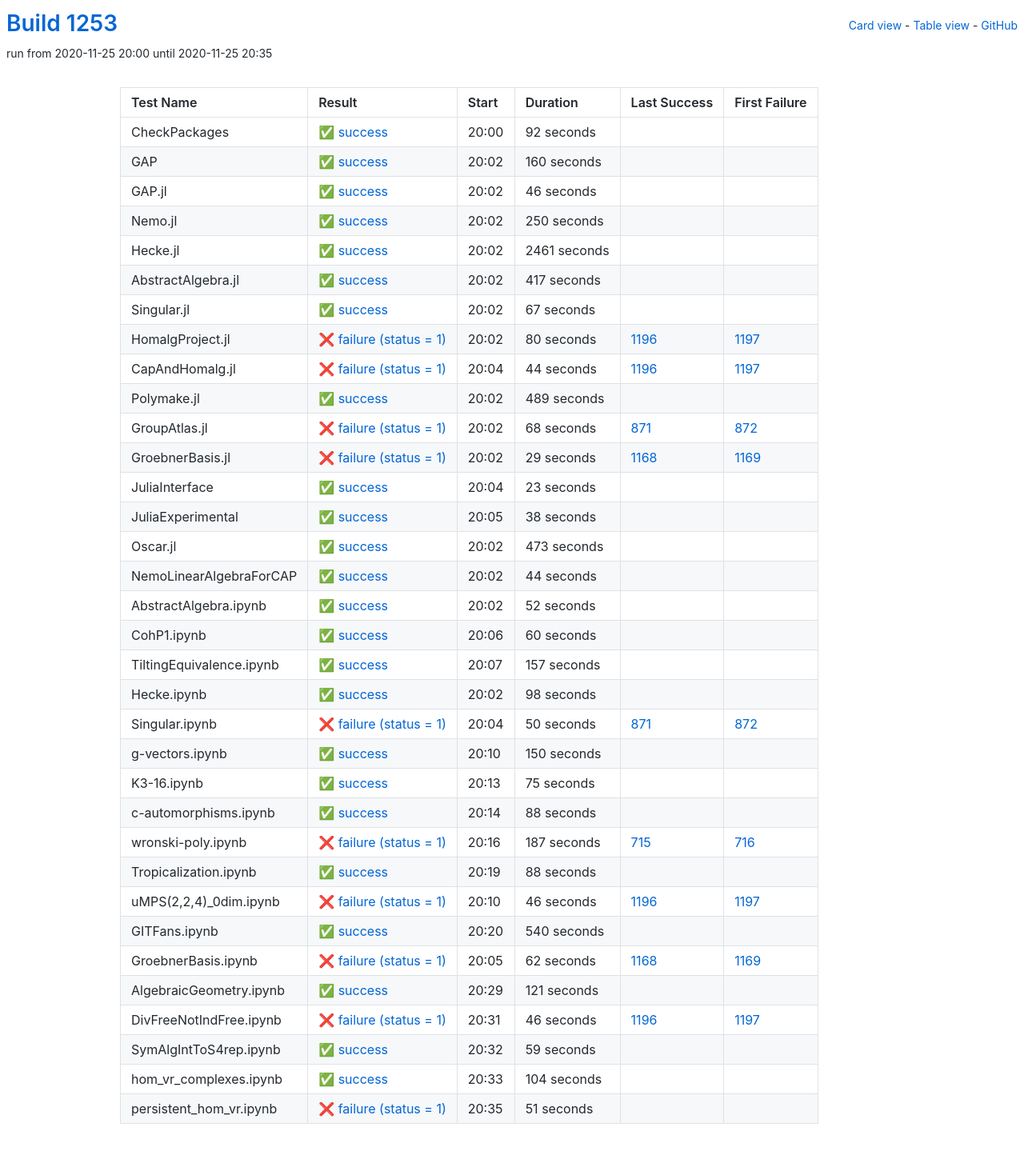
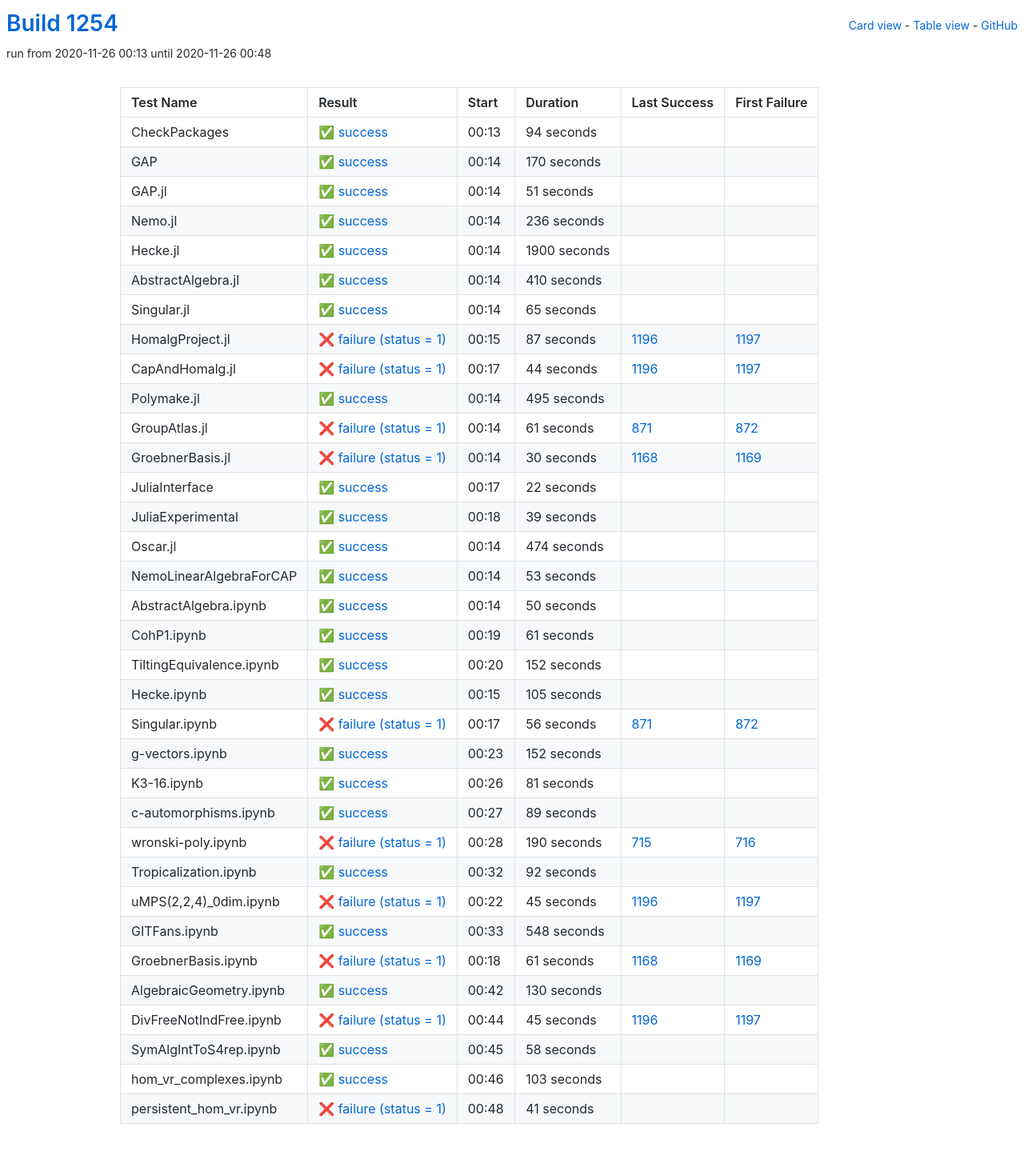
Before and after one commit to oscar-system/oscar-ci-status-stable, a Jekyll site: the page built from table.html, in a window 1280 px wide. Shown: the whole page at 80% size. Built offline with Jekyll 4.4.1, drawn with Linux system fonts in a browser that asks for light colours.

Commit message:
Build #1254

```diff
--- a/_data/ci.yml
+++ b/_data/ci.yml
@@ -1,6 +1,6 @@
 ---
-build: 1253
-build_url: https://oscarci.mathematik.uni-kl.de/job/oscar-stable/1253/
+build: 1254
+build_url: https://oscarci.mathematik.uni-kl.de/job/oscar-stable/1254/
 job: oscar-stable
 organization: oscar-system
 repo: oscar-ci-status-stable
@@ -8,104 +8,104 @@ repourl: https://github.com/oscar-system/oscar-ci-status-stable
 tests:
 - name: CheckPackages
   id: checkpackages
-  log: https://oscarci.mathematik.uni-kl.de/job/oscar-stable/1253/artifact/logs/build-1253/CheckPackages.log
-  start: 2020-11-25 20:00
+  log: https://oscarci.mathematik.uni-kl.de/job/oscar-stable/1254/artifact/logs/build-1254/CheckPackages.log
+  start: 2020-11-26 00:13
   success: true
   exitcode: 0
   status: success
-  duration: 92
+  duration: 94
   last_success: false
   last_success_url:
   first_failure: false
   first_failure_url:
 - name: GAP
   id: gap
-  log: https://oscarci.mathematik.uni-kl.de/job/oscar-stable/1253/artifact/logs/build-1253/GAP.log
-  start: 2020-11-25 20:02
+  log: https://oscarci.mathematik.uni-kl.de/job/oscar-stable/1254/artifact/logs/build-1254/GAP.log
+  start: 2020-11-26 00:14
   success: true
   exitcode: 0
   status: success
-  duration: 160
+  duration: 170
   last_success: false
   last_success_url:
   first_failure: false
   first_failure_url:
 - name: GAP.jl
   id: gap-jl
-  log: https://oscarci.mathematik.uni-kl.de/job/oscar-stable/1253/artifact/logs/build-1253/GAP.jl.log
-  start: 2020-11-25 20:02
+  log: https://oscarci.mathematik.uni-kl.de/job/oscar-stable/1254/artifact/logs/build-1254/GAP.jl.log
+  start: 2020-11-26 00:14
   success: true
   exitcode: 0
   status: success
-  duration: 46
+  duration: 51
   last_success: false
   last_success_url:
   first_failure: false
   first_failure_url:
 - name: Nemo.jl
   id: nemo-jl
-  log: https://oscarci.mathematik.uni-kl.de/job/oscar-stable/1253/artifact/logs/build-1253/Nemo.jl.log
-  start: 2020-11-25 20:02
+  log: https://oscarci.mathematik.uni-kl.de/job/oscar-stable/1254/artifact/logs/build-1254/Nemo.jl.log
+  start: 2020-11-26 00:14
   success: true
   exitcode: 0
   status: success
-  duration: 250
+  duration: 236
   last_success: false
   last_success_url:
   first_failure: false
   first_failure_url:
 - name: Hecke.jl
   id: hecke-jl
-  log: https://oscarci.mathematik.uni-kl.de/job/oscar-stable/1253/artifact/logs/build-1253/Hecke.jl.log
-  start: 2020-11-25 20:02
+  log: https://oscarci.mathematik.uni-kl.de/job/oscar-stable/1254/artifact/logs/build-1254/Hecke.jl.log
+  start: 2020-11-26 00:14
   success: true
   exitcode: 0
   status: success
-  duration: 2461
+  duration: 1900
   last_success: false
   last_success_url:
   first_failure: false
   first_failure_url:
 - name: AbstractAlgebra.jl
   id: abstractalgebra-jl
-  log: https://oscarci.mathematik.uni-kl.de/job/oscar-stable/1253/artifact/logs/build-1253/AbstractAlgebra.jl.log
-  start: 2020-11-25 20:02
+  log: https://oscarci.mathematik.uni-kl.de/job/oscar-stable/1254/artifact/logs/build-1254/AbstractAlgebra.jl.log
+  start: 2020-11-26 00:14
   success: true
   exitcode: 0
   status: success
-  duration: 417
+  duration: 410
   last_success: false
   last_success_url:
   first_failure: false
   first_failure_url:
 - name: Singular.jl
   id: singular-jl
-  log: https://oscarci.mathematik.uni-kl.de/job/oscar-stable/1253/artifact/logs/build-1253/Singular.jl.log
-  start: 2020-11-25 20:02
+  log: https://oscarci.mathematik.uni-kl.de/job/oscar-stable/1254/artifact/logs/build-1254/Singular.jl.log
+  start: 2020-11-26 00:14
   success: true
   exitcode: 0
   status: success
-  duration: 67
+  duration: 65
   last_success: false
   last_success_url:
   first_failure: false
   first_failure_url:
 - name: HomalgProject.jl
   id: homalgproject-jl
-  log: https://oscarci.mathematik.uni-kl.de/job/oscar-stable/1253/artifact/logs/build-1253/HomalgProject.jl.log
-  start: 2020-11-25 20:02
+  log: https://oscarci.mathematik.uni-kl.de/job/oscar-stable/1254/artifact/logs/build-1254/HomalgProject.jl.log
+  start: 2020-11-26 00:15
   success: false
   exitcode: 1
   status: failure
-  duration: 80
+  duration: 87
   last_success: 1196
   last_success_url: https://oscarci.mathematik.uni-kl.de/job/oscar-stable/1196/
   first_failure: 1197
   first_failure_url: https://oscarci.mathematik.uni-kl.de/job/oscar-stable/1197/
 - name: CapAndHomalg.jl
   id: capandhomalg-jl
-  log: https://oscarci.mathematik.uni-kl.de/job/oscar-stable/1253/artifact/logs/build-1253/CapAndHomalg.jl.log
-  start: 2020-11-25 20:04
+  log: https://oscarci.mathematik.uni-kl.de/job/oscar-stable/1254/artifact/logs/build-1254/CapAndHomalg.jl.log
+  start: 2020-11-26 00:17
   success: false
   exitcode: 1
   status: failure
@@ -116,300 +116,300 @@ tests:
   first_failure_url: https://oscarci.mathematik.uni-kl.de/job/oscar-stable/1197/
 - name: Polymake.jl
   id: polymake-jl
-  log: https://oscarci.mathematik.uni-kl.de/job/oscar-stable/1253/artifact/logs/build-1253/Polymake.jl.log
-  start: 2020-11-25 20:02
+  log: https://oscarci.mathematik.uni-kl.de/job/oscar-stable/1254/artifact/logs/build-1254/Polymake.jl.log
+  start: 2020-11-26 00:14
   success: true
   exitcode: 0
   status: success
-  duration: 489
+  duration: 495
   last_success: false
   last_success_url:
   first_failure: false
   first_failure_url:
 - name: GroupAtlas.jl
   id: groupatlas-jl
-  log: https://oscarci.mathematik.uni-kl.de/job/oscar-stable/1253/artifact/logs/build-1253/GroupAtlas.jl.log
-  start: 2020-11-25 20:02
+  log: https://oscarci.mathematik.uni-kl.de/job/oscar-stable/1254/artifact/logs/build-1254/GroupAtlas.jl.log
+  start: 2020-11-26 00:14
   success: false
   exitcode: 1
   status: failure
-  duration: 68
+  duration: 61
   last_success: 871
   last_success_url: https://oscarci.mathematik.uni-kl.de/job/oscar-stable/871/
   first_failure: 872
   first_failure_url: https://oscarci.mathematik.uni-kl.de/job/oscar-stable/872/
 - name: GroebnerBasis.jl
   id: groebnerbasis-jl
-  log: https://oscarci.mathematik.uni-kl.de/job/oscar-stable/1253/artifact/logs/build-1253/GroebnerBasis.jl.log
-  start: 2020-11-25 20:02
+  log: https://oscarci.mathematik.uni-kl.de/job/oscar-stable/1254/artifact/logs/build-1254/GroebnerBasis.jl.log
+  start: 2020-11-26 00:14
   success: false
   exitcode: 1
   status: failure
-  duration: 29
+  duration: 30
   last_success: 1168
   last_success_url: https://oscarci.mathematik.uni-kl.de/job/oscar-stable/1168/
   first_failure: 1169
   first_failure_url: https://oscarci.mathematik.uni-kl.de/job/oscar-stable/1169/
 - name: JuliaInterface
   id: juliainterface
-  log: https://oscarci.mathematik.uni-kl.de/job/oscar-stable/1253/artifact/logs/build-1253/JuliaInterface.log
-  start: 2020-11-25 20:04
+  log: https://oscarci.mathematik.uni-kl.de/job/oscar-stable/1254/artifact/logs/build-1254/JuliaInterface.log
+  start: 2020-11-26 00:17
   success: true
   exitcode: 0
   status: success
-  duration: 23
+  duration: 22
   last_success: false
   last_success_url:
   first_failure: false
   first_failure_url:
 - name: JuliaExperimental
   id: juliaexperimental
-  log: https://oscarci.mathematik.uni-kl.de/job/oscar-stable/1253/artifact/logs/build-1253/JuliaExperimental.log
-  start: 2020-11-25 20:05
+  log: https://oscarci.mathematik.uni-kl.de/job/oscar-stable/1254/artifact/logs/build-1254/JuliaExperimental.log
+  start: 2020-11-26 00:18
   success: true
   exitcode: 0
   status: success
-  duration: 38
+  duration: 39
   last_success: false
   last_success_url:
   first_failure: false
   first_failure_url:
 - name: Oscar.jl
   id: oscar-jl
-  log: https://oscarci.mathematik.uni-kl.de/job/oscar-stable/1253/artifact/logs/build-1253/Oscar.jl.log
-  start: 2020-11-25 20:02
+  log: https://oscarci.mathematik.uni-kl.de/job/oscar-stable/1254/artifact/logs/build-1254/Oscar.jl.log
+  start: 2020-11-26 00:14
   success: true
   exitcode: 0
   status: success
-  duration: 473
+  duration: 474
   last_success: false
   last_success_url:
   first_failure: false
   first_failure_url:
 - name: NemoLinearAlgebraForCAP
   id: nemolinearalgebraforcap
-  log: https://oscarci.mathematik.uni-kl.de/job/oscar-stable/1253/artifact/logs/build-1253/NemoLinearAlgebraForCAP.log
-  start: 2020-11-25 20:02
+  log: https://oscarci.mathematik.uni-kl.de/job/oscar-stable/1254/artifact/logs/build-1254/NemoLinearAlgebraForCAP.log
+  start: 2020-11-26 00:14
   success: true
   exitcode: 0
   status: success
-  duration: 44
+  duration: 53
   last_success: false
   last_success_url:
   first_failure: false
   first_failure_url:
 - name: AbstractAlgebra.ipynb
   id: abstractalgebra-ipynb
-  log: https://oscarci.mathematik.uni-kl.de/job/oscar-stable/1253/artifact/logs/build-1253/AbstractAlgebra.ipynb.log
-  start: 2020-11-25 20:02
+  log: https://oscarci.mathematik.uni-kl.de/job/oscar-stable/1254/artifact/logs/build-1254/AbstractAlgebra.ipynb.log
+  start: 2020-11-26 00:14
   success: true
   exitcode: 0
   status: success
-  duration: 52
+  duration: 50
   last_success: false
   last_success_url:
   first_failure: false
   first_failure_url:
 - name: CohP1.ipynb
   id: cohp1-ipynb
-  log: https://oscarci.mathematik.uni-kl.de/job/oscar-stable/1253/artifact/logs/build-1253/CohP1.ipynb.log
-  start: 2020-11-25 20:06
+  log: https://oscarci.mathematik.uni-kl.de/job/oscar-stable/1254/artifact/logs/build-1254/CohP1.ipynb.log
+  start: 2020-11-26 00:19
   success: true
   exitcode: 0
   status: success
-  duration: 60
+  duration: 61
   last_success: false
   last_success_url:
   first_failure: false
   first_failure_url:
 - name: TiltingEquivalence.ipynb
   id: tiltingequivalence-ipynb
-  log: https://oscarci.mathematik.uni-kl.de/job/oscar-stable/1253/artifact/logs/build-1253/TiltingEquivalence.ipynb.log
-  start: 2020-11-25 20:07
+  log: https://oscarci.mathematik.uni-kl.de/job/oscar-stable/1254/artifact/logs/build-1254/TiltingEquivalence.ipynb.log
+  start: 2020-11-26 00:20
   success: true
   exitcode: 0
   status: success
-  duration: 157
+  duration: 152
   last_success: false
   last_success_url:
   first_failure: false
   first_failure_url:
 - name: Hecke.ipynb
   id: hecke-ipynb
-  log: https://oscarci.mathematik.uni-kl.de/job/oscar-stable/1253/artifact/logs/build-1253/Hecke.ipynb.log
-  start: 2020-11-25 20:02
+  log: https://oscarci.mathematik.uni-kl.de/job/oscar-stable/1254/artifact/logs/build-1254/Hecke.ipynb.log
+  start: 2020-11-26 00:15
   success: true
   exitcode: 0
   status: success
-  duration: 98
+  duration: 105
   last_success: false
   last_success_url:
   first_failure: false
   first_failure_url:
 - name: Singular.ipynb
   id: singular-ipynb
-  log: https://oscarci.mathematik.uni-kl.de/job/oscar-stable/1253/artifact/logs/build-1253/Singular.ipynb.log
-  start: 2020-11-25 20:04
+  log: https://oscarci.mathematik.uni-kl.de/job/oscar-stable/1254/artifact/logs/build-1254/Singular.ipynb.log
+  start: 2020-11-26 00:17
   success: false
   exitcode: 1
   status: failure
-  duration: 50
+  duration: 56
   last_success: 871
   last_success_url: https://oscarci.mathematik.uni-kl.de/job/oscar-stable/871/
   first_failure: 872
   first_failure_url: https://oscarci.mathematik.uni-kl.de/job/oscar-stable/872/
 - name: g-vectors.ipynb
   id: g-vectors-ipynb
-  log: https://oscarci.mathematik.uni-kl.de/job/oscar-stable/1253/artifact/logs/build-1253/g-vectors.ipynb.log
-  start: 2020-11-25 20:10
+  log: https://oscarci.mathematik.uni-kl.de/job/oscar-stable/1254/artifact/logs/build-1254/g-vectors.ipynb.log
+  start: 2020-11-26 00:23
   success: true
   exitcode: 0
   status: success
-  duration: 150
+  duration: 152
   last_success: false
   last_success_url:
   first_failure: false
   first_failure_url:
 - name: K3-16.ipynb
   id: k3-16-ipynb
-  log: https://oscarci.mathematik.uni-kl.de/job/oscar-stable/1253/artifact/logs/build-1253/K3-16.ipynb.log
-  start: 2020-11-25 20:13
+  log: https://oscarci.mathematik.uni-kl.de/job/oscar-stable/1254/artifact/logs/build-1254/K3-16.ipynb.log
+  start: 2020-11-26 00:26
   success: true
   exitcode: 0
   status: success
-  duration: 75
+  duration: 81
   last_success: false
   last_success_url:
   first_failure: false
   first_failure_url:
 - name: c-automorphisms.ipynb
   id: c-automorphisms-ipynb
-  log: https://oscarci.mathematik.uni-kl.de/job/oscar-stable/1253/artifact/logs/build-1253/c-automorphisms.ipynb.log
-  start: 2020-11-25 20:14
+  log: https://oscarci.mathematik.uni-kl.de/job/oscar-stable/1254/artifact/logs/build-1254/c-automorphisms.ipynb.log
+  start: 2020-11-26 00:27
   success: true
   exitcode: 0
   status: success
-  duration: 88
+  duration: 89
   last_success: false
   last_success_url:
   first_failure: false
   first_failure_url:
 - name: wronski-poly.ipynb
   id: wronski-poly-ipynb
-  log: https://oscarci.mathematik.uni-kl.de/job/oscar-stable/1253/artifact/logs/build-1253/wronski-poly.ipynb.log
-  start: 2020-11-25 20:16
+  log: https://oscarci.mathematik.uni-kl.de/job/oscar-stable/1254/artifact/logs/build-1254/wronski-poly.ipynb.log
+  start: 2020-11-26 00:28
   success: false
   exitcode: 1
   status: failure
-  duration: 187
+  duration: 190
   last_success: 715
   last_success_url: https://oscarci.mathematik.uni-kl.de/job/oscar-stable/715/
   first_failure: 716
   first_failure_url: https://oscarci.mathematik.uni-kl.de/job/oscar-stable/716/
 - name: Tropicalization.ipynb
   id: tropicalization-ipynb
-  log: https://oscarci.mathematik.uni-kl.de/job/oscar-stable/1253/artifact/logs/build-1253/Tropicalization.ipynb.log
-  start: 2020-11-25 20:19
+  log: https://oscarci.mathematik.uni-kl.de/job/oscar-stable/1254/artifact/logs/build-1254/Tropicalization.ipynb.log
+  start: 2020-11-26 00:32
   success: true
   exitcode: 0
   status: success
-  duration: 88
+  duration: 92
   last_success: false
   last_success_url:
   first_failure: false
   first_failure_url:
 - name: uMPS(2,2,4)_0dim.ipynb
   id: umps-2-2-4-0dim-ipynb
-  log: https://oscarci.mathematik.uni-kl.de/job/oscar-stable/1253/artifact/logs/build-1253/uMPS-2-2-4-_0dim.ipynb.log
-  start: 2020-11-25 20:10
+  log: https://oscarci.mathematik.uni-kl.de/job/oscar-stable/1254/artifact/logs/build-1254/uMPS-2-2-4-_0dim.ipynb.log
+  start: 2020-11-26 00:22
   success: false
   exitcode: 1
   status: failure
-  duration: 46
+  duration: 45
   last_success: 1196
   last_success_url: https://oscarci.mathematik.uni-kl.de/job/oscar-stable/1196/
   first_failure: 1197
   first_failure_url: https://oscarci.mathematik.uni-kl.de/job/oscar-stable/1197/
 - name: GITFans.ipynb
   id: gitfans-ipynb
-  log: https://oscarci.mathematik.uni-kl.de/job/oscar-stable/1253/artifact/logs/build-1253/GITFans.ipynb.log
-  start: 2020-11-25 20:20
+  log: https://oscarci.mathematik.uni-kl.de/job/oscar-stable/1254/artifact/logs/build-1254/GITFans.ipynb.log
+  start: 2020-11-26 00:33
   success: true
   exitcode: 0
   status: success
-  duration: 540
+  duration: 548
   last_success: false
   last_success_url:
   first_failure: false
   first_failure_url:
 - name: GroebnerBasis.ipynb
   id: groebnerbasis-ipynb
-  log: https://oscarci.mathematik.uni-kl.de/job/oscar-stable/1253/artifact/logs/build-1253/GroebnerBasis.ipynb.log
-  start: 2020-11-25 20:05
+  log: https://oscarci.mathematik.uni-kl.de/job/oscar-stable/1254/artifact/logs/build-1254/GroebnerBasis.ipynb.log
+  start: 2020-11-26 00:18
   success: false
   exitcode: 1
   status: failure
-  duration: 62
+  duration: 61
   last_success: 1168
   last_success_url: https://oscarci.mathematik.uni-kl.de/job/oscar-stable/1168/
   first_failure: 1169
   first_failure_url: https://oscarci.mathematik.uni-kl.de/job/oscar-stable/1169/
 - name: AlgebraicGeometry.ipynb
   id: algebraicgeometry-ipynb
-  log: https://oscarci.mathematik.uni-kl.de/job/oscar-stable/1253/artifact/logs/build-1253/AlgebraicGeometry.ipynb.log
-  start: 2020-11-25 20:29
+  log: https://oscarci.mathematik.uni-kl.de/job/oscar-stable/1254/artifact/logs/build-1254/AlgebraicGeometry.ipynb.log
+  start: 2020-11-26 00:42
   success: true
   exitcode: 0
   status: success
-  duration: 121
+  duration: 130
   last_success: false
   last_success_url:
   first_failure: false
   first_failure_url:
 - name: DivFreeNotIndFree.ipynb
   id: divfreenotindfree-ipynb
-  log: https://oscarci.mathematik.uni-kl.de/job/oscar-stable/1253/artifact/logs/build-1253/DivFreeNotIndFree.ipynb.log
-  start: 2020-11-25 20:31
+  log: https://oscarci.mathematik.uni-kl.de/job/oscar-stable/1254/artifact/logs/build-1254/DivFreeNotIndFree.ipynb.log
+  start: 2020-11-26 00:44
   success: false
   exitcode: 1
   status: failure
-  duration: 46
+  duration: 45
   last_success: 1196
   last_success_url: https://oscarci.mathematik.uni-kl.de/job/oscar-stable/1196/
   first_failure: 1197
   first_failure_url: https://oscarci.mathematik.uni-kl.de/job/oscar-stable/1197/
 - name: SymAlgIntToS4rep.ipynb
   id: symalginttos4rep-ipynb
-  log: https://oscarci.mathematik.uni-kl.de/job/oscar-stable/1253/artifact/logs/build-1253/SymAlgIntToS4rep.ipynb.log
-  start: 2020-11-25 20:32
+  log: https://oscarci.mathematik.uni-kl.de/job/oscar-stable/1254/artifact/logs/build-1254/SymAlgIntToS4rep.ipynb.log
+  start: 2020-11-26 00:45
   success: true
   exitcode: 0
   status: success
-  duration: 59
+  duration: 58
   last_success: false
   last_success_url:
   first_failure: false
   first_failure_url:
 - name: hom_vr_complexes.ipynb
   id: hom-vr-complexes-ipynb
-  log: https://oscarci.mathematik.uni-kl.de/job/oscar-stable/1253/artifact/logs/build-1253/hom_vr_complexes.ipynb.log
-  start: 2020-11-25 20:33
+  log: https://oscarci.mathematik.uni-kl.de/job/oscar-stable/1254/artifact/logs/build-1254/hom_vr_complexes.ipynb.log
+  start: 2020-11-26 00:46
   success: true
   exitcode: 0
   status: success
-  duration: 104
+  duration: 103
   last_success: false
   last_success_url:
   first_failure: false
   first_failure_url:
 - name: persistent_hom_vr.ipynb
   id: persistent-hom-vr-ipynb
-  log: https://oscarci.mathematik.uni-kl.de/job/oscar-stable/1253/artifact/logs/build-1253/persistent_hom_vr.ipynb.log
-  start: 2020-11-25 20:35
+  log: https://oscarci.mathematik.uni-kl.de/job/oscar-stable/1254/artifact/logs/build-1254/persistent_hom_vr.ipynb.log
+  start: 2020-11-26 00:48
   success: false
   exitcode: 1
   status: failure
-  duration: 51
+  duration: 41
   last_success: false
   last_success_url:
   first_failure: false
```
Also changed, not shown: README.md.
